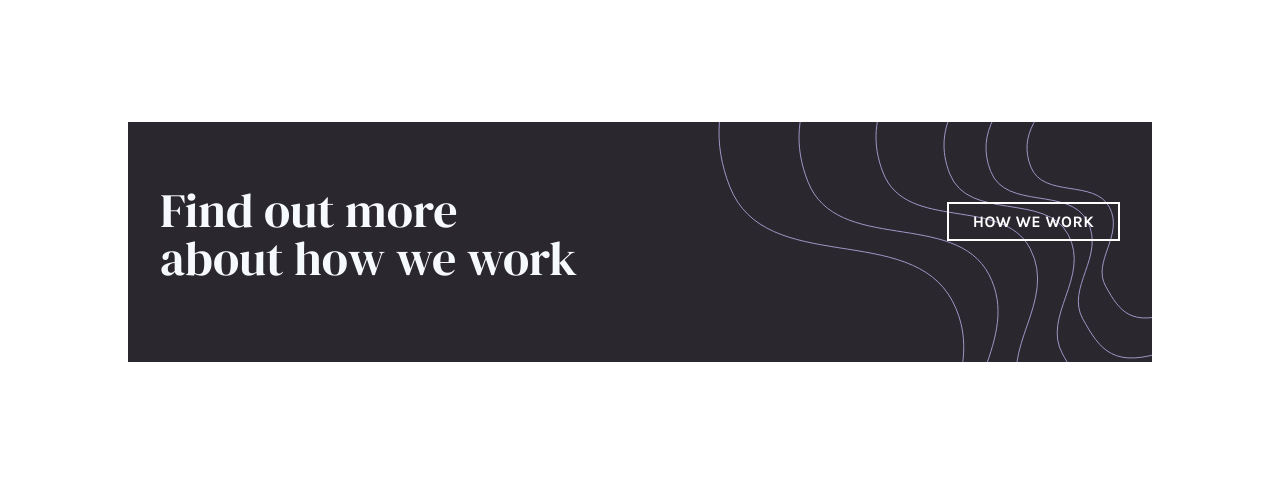
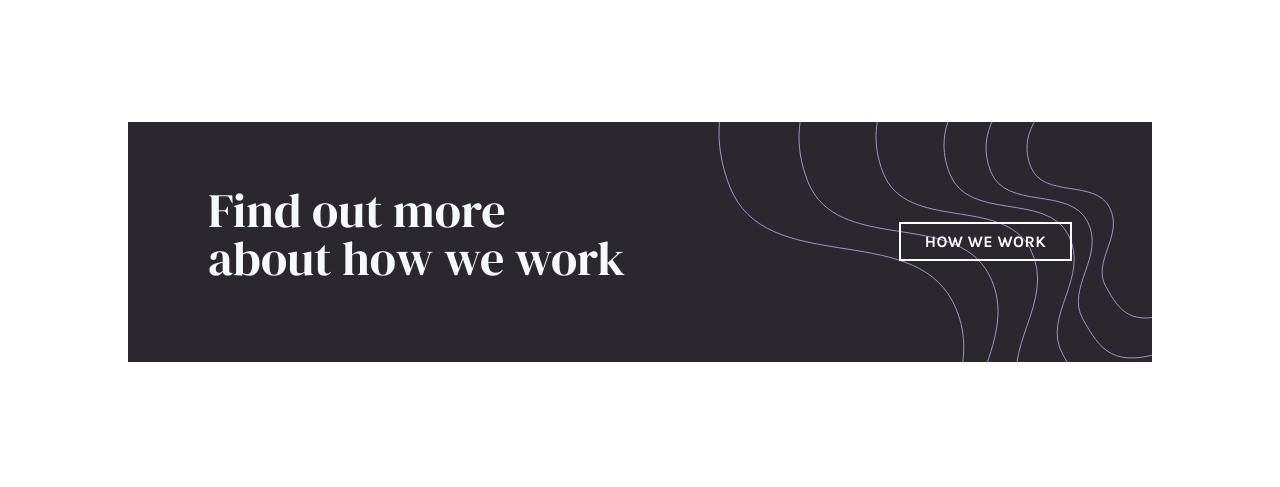
Before and after one commit to nina1012/insure-landing-page, a website: page public/index.html in a window 1280 px wide. Shown: the part 1320-1807 px from the top of the page. Drawn offline with Linux system fonts and the light colour scheme.

Commit message:
adding padding on the second section

```diff
--- a/public/index.html
+++ b/public/index.html
@@ -175,7 +175,7 @@
         </div>
       </section>
       <section
-        class="max-width-auto w-11/12 relative relative z-10 h-auto flex flex-col bg-very-dark-violet py-16 px-8 md:w-full  md:flex-row md:justify-between md:items:center overflow-hidden"
+        class="max-width-auto w-11/12 relative relative z-10 h-auto flex flex-col bg-very-dark-violet py-16 px-8 md:px-20 md:w-full  md:flex-row md:justify-between md:items-center overflow-hidden"
       >
         <img
           class="absolute right-0 top-0 z-1 md:hidden"
```
Also changed, not shown: public/build/output.css.
